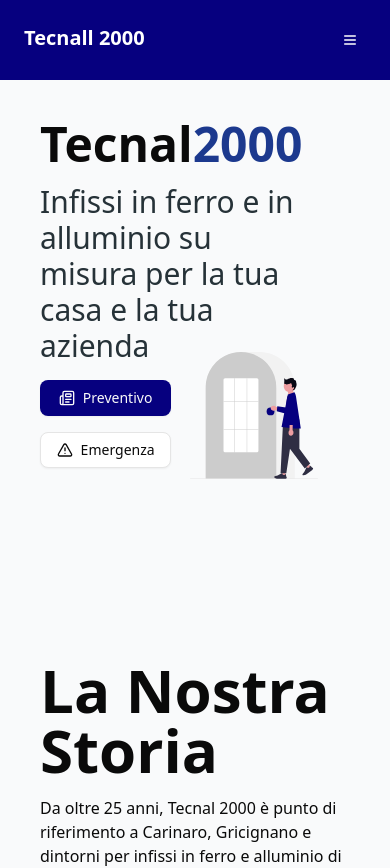
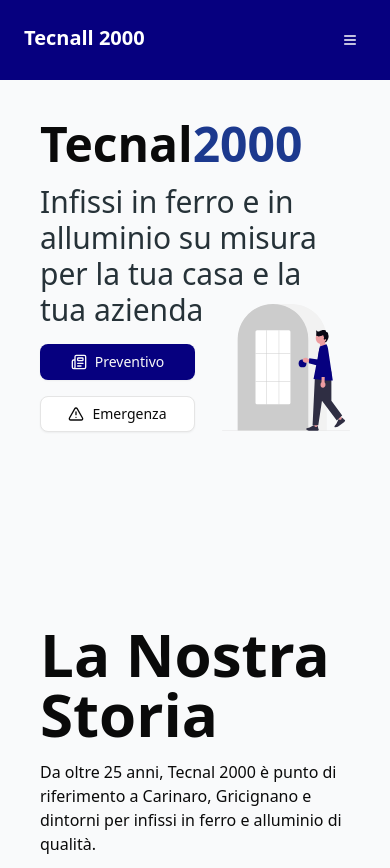
Before and after one commit to nicola-dg/nicola-dg.github.io, a React (Vite) app: page / in a window 390 px wide. Shown: the top 868 px of the page. Built offline with nearby package versions, Linux system fonts and the light colour scheme.

Commit message:
hero page modificata

```diff
--- a/src/components/sections/HeroSection.tsx
+++ b/src/components/sections/HeroSection.tsx
@@ -4,7 +4,7 @@ import { Button } from "../ui/button";
 const HeroSection = () => {
     return (
         <section className="pb-48">
-            <div className="flex flex-row md:gap-8">
+            <div className="flex  relative flex-row justify-center md:gap-8">
                 <div className="flex flex-1 flex-col">
                     <div className="pb-4">
                         <Title />
@@ -16,7 +16,7 @@ const HeroSection = () => {
                     </div>
                 </div>
 
-                <div className="translate-y-2/3 -translate-x-7/8  md:-translate-y-0  md:-translate-x-0 md:static  md:flex md:justify-center">
+                <div className="absolute right-0 bottom-0 md:-translate-y-0 md:-translate-x-0 md:static  md:flex md:justify-center">
                     <div className="h-32 w-32 md:h-80 md:w-[300px] lg:h-100 lg:w-100">
                         <MyImage></MyImage>
                     </div>
```
